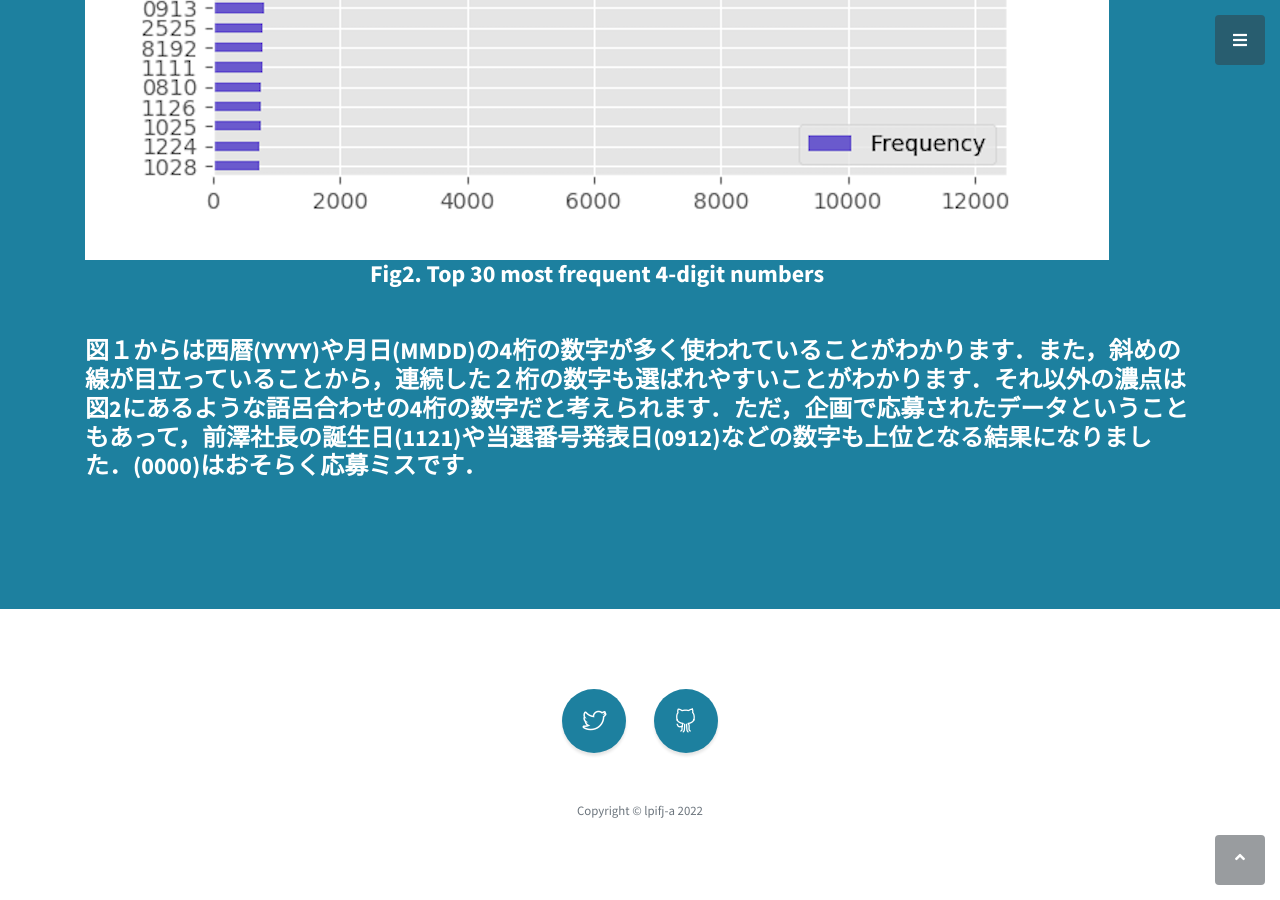
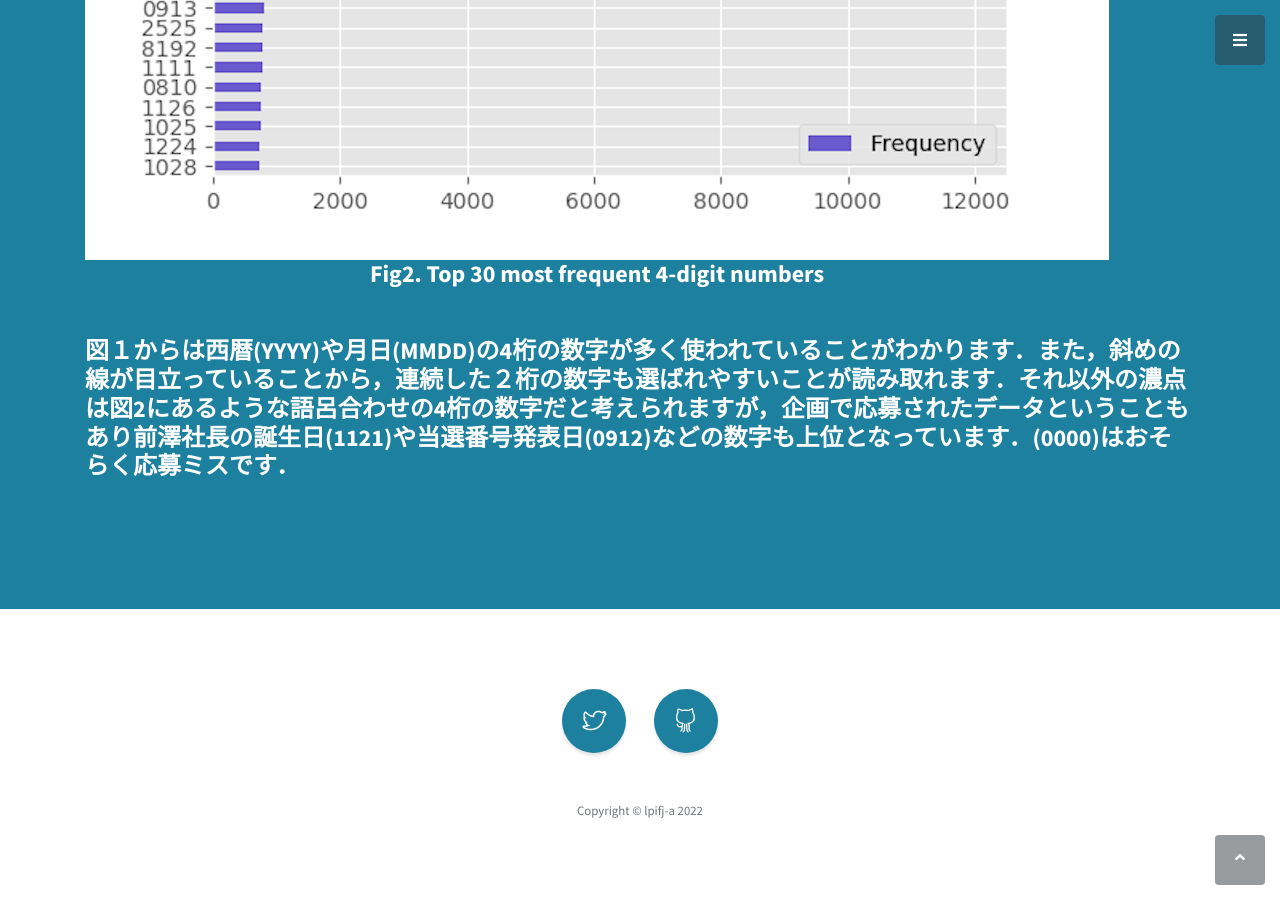
Before and after one commit to lpifj-a/works.github.io, a Jekyll site: the page built from numbers.md, in a window 1280 px wide and 900 px high, scrolled down 1573 px. Built offline with Jekyll 4.4.1, drawn with Linux system fonts in a browser that asks for light colours.

Commit message:
update numbers.md

```diff
--- a/numbers.md
+++ b/numbers.md
@@ -27,6 +27,6 @@ permalink: /numbers/
         </figure>
         <br>
         <br>
-        <h4>図１からは西暦(YYYY)や月日(MMDD)の4桁の数字が多く使われていることがわかります．また，斜めの線が目立っていることから，連続した２桁の数字も選ばれやすいことがわかります．それ以外の濃点は図2にあるような語呂合わせの4桁の数字だと考えられます．ただ，企画で応募されたデータということもあって，前澤社長の誕生日(1121)や当選番号発表日(0912)などの数字も上位となる結果になりました．(0000)はおそらく応募ミスです．</h4>
+        <h4>図１からは西暦(YYYY)や月日(MMDD)の4桁の数字が多く使われていることがわかります．また，斜めの線が目立っていることから，連続した２桁の数字も選ばれやすいことが読み取れます．それ以外の濃点は図2にあるような語呂合わせの4桁の数字だと考えられますが，企画で応募されたデータということもあり前澤社長の誕生日(1121)や当選番号発表日(0912)などの数字も上位となっています．(0000)はおそらく応募ミスです．</h4>
     </div>
 </section>
```
Also changed, not shown: 1 other file.
